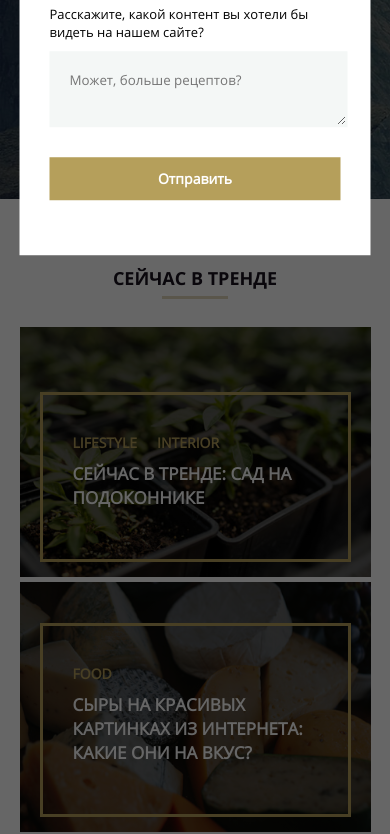
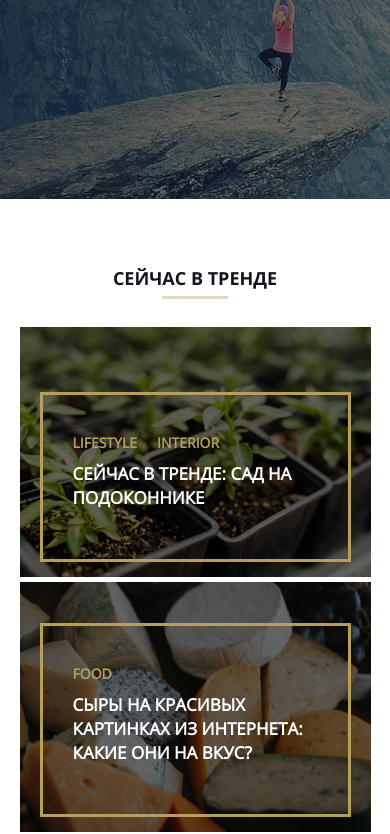
Before and after one commit to Semen2298/Noemi, a plain HTML site: page index.html in a window 390 px wide. Shown: the part 447-1281 px from the top of the page. Drawn offline with Linux system fonts and the light colour scheme; files whose address does not match are found by name.

Commit message:
adaptiv mobile1

```diff
--- a/index.html
+++ b/index.html
@@ -8,7 +8,7 @@
     <link rel="stylesheet" href="./css/style.css">
 </head>
 <body>
-    <div class="pop-up _hidden1">
+    <div class="pop-up _hidden">
         <div class="pop-up__wrapper-form">
             <div class="pop-up-close"></div>
             <h2 class="now-trending__title pop-up__title">Ваш ФИДБЕк</h2>
```
